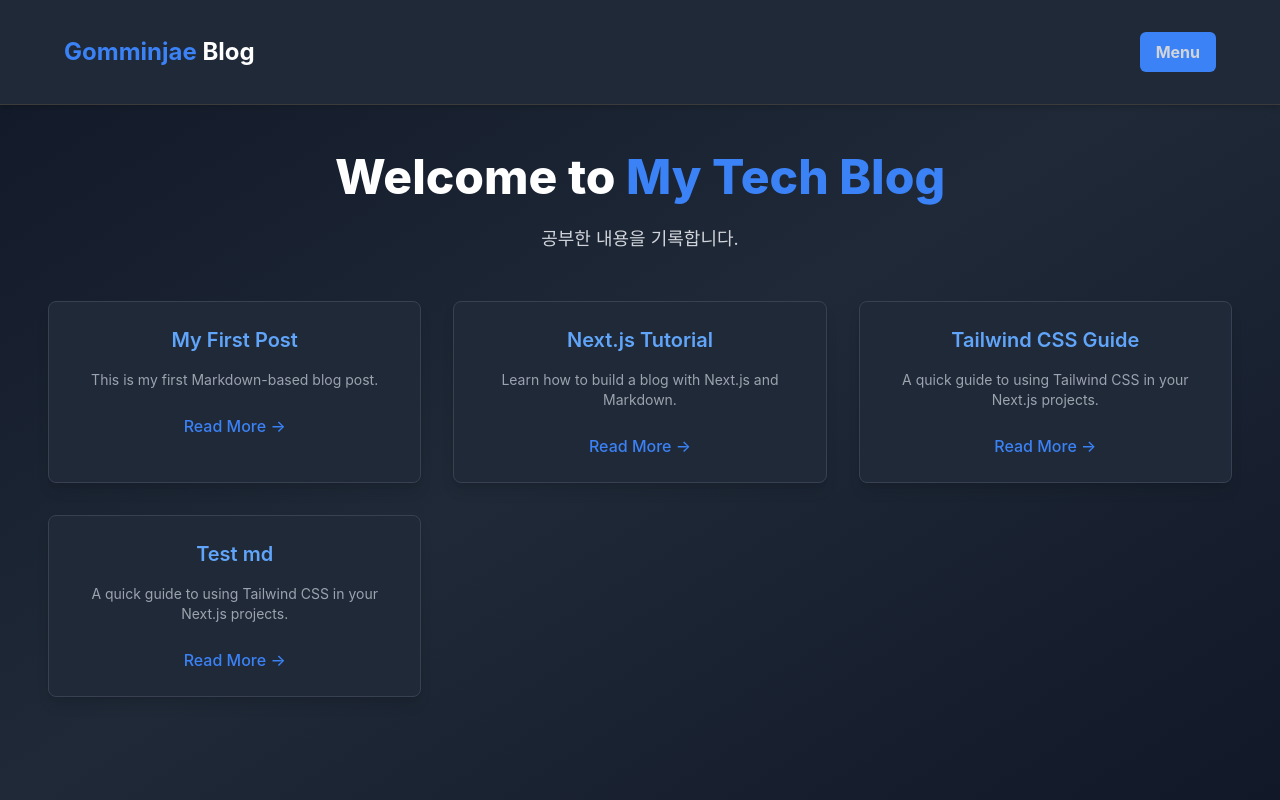
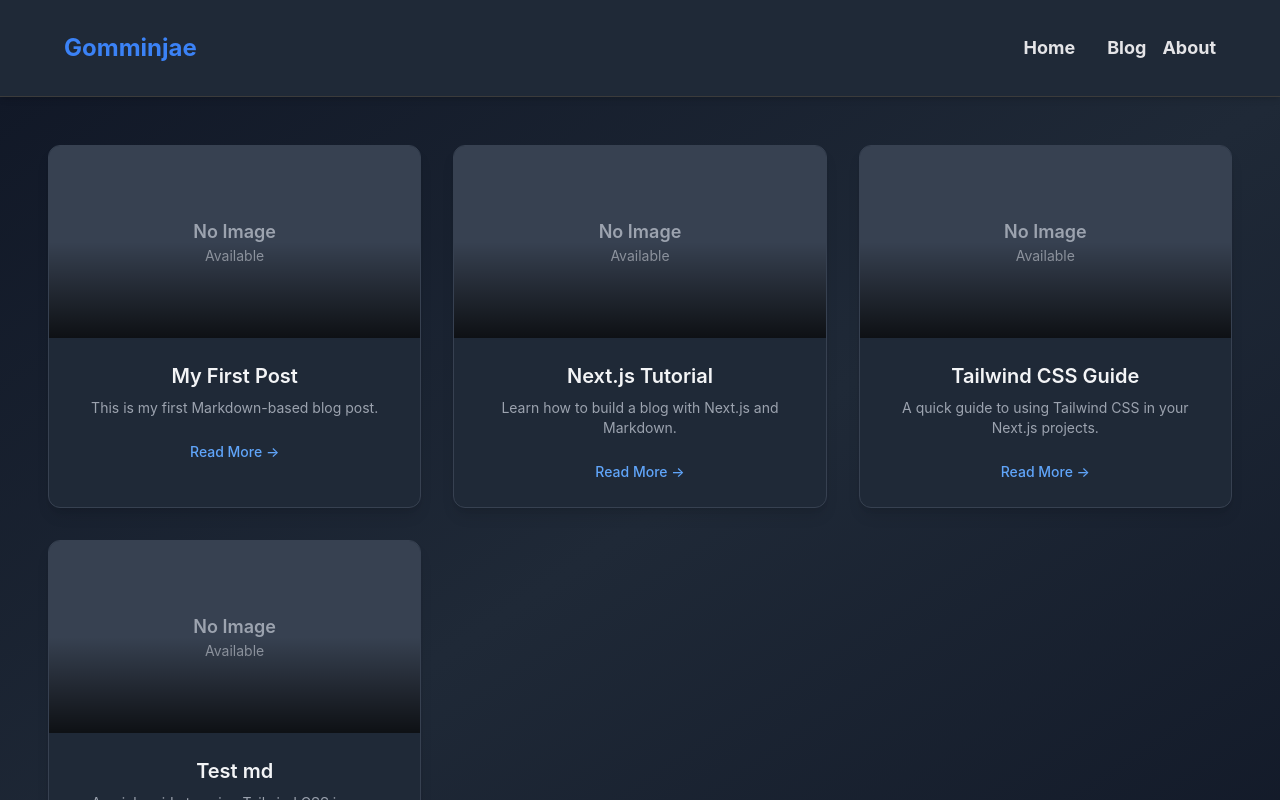
Before and after one commit to gomminjae/gomminjae-blog, a Next.js app: page / in a window 1280 px wide. Shown: the top 800 px of the page. Built offline with nearby package versions, Linux system fonts and the light colour scheme.

Commit message:
Feat: Logo Card

```diff
--- a/src/app/components/Header.tsx
+++ b/src/app/components/Header.tsx
@@ -1,17 +1,24 @@
-"use client";
-
-import React from "react";
+import Link from "next/link";
 
 export default function Header() {
   return (
-    <header className="bg-gray-800 shadow-md sticky top-0 z-50">
+    <header className="bg-gray-800 text-gray-100 sticky top-0 z-50 shadow-md">
       <div className="max-w-7xl mx-auto px-6 sm:px-12 py-4 flex justify-between items-center">
-        <h1 className="text-xl sm:text-2xl font-bold text-blue-500">
-          Gomminjae <span className="text-white">Blog</span>
+        <h1 className="text-xl sm:text-2xl font-bold">
+          <Link href="/">Gomminjae</Link>
         </h1>
-        <button className="text-sm sm:text-base text-gray-300 hover:text-blue-400">
-          Menu
-        </button>
+        <nav className="space-x-4">
+          <Link href="/" className="text-lg font-bold hover:text-blue-400">
+            Home
+          </Link>
+          <Link href="/blog" className="text-lg font-bold hover:text-blue-400">
+            Blog
+          </Link>
+          <Link href="/about" className="text-lg font-bold hover:text-blue-400">
+            About
+          </Link>
+
+        </nav>
       </div>
     </header>
   );
--- a/src/app/layout.tsx
+++ b/src/app/layout.tsx
@@ -26,20 +26,13 @@ export default function RootLayout({
   children: React.ReactNode;
 }) {
   return (
-    <html lang="en"
-    suppressHydrationWarning
-    >
+    <html lang="en" suppressHydrationWarning>
       <body
         className={`${geistSans.variable} ${geistMono.variable} antialiased bg-gray-900 text-gray-100`}
       >
-        {/* 레이아웃 */}
         <div className="flex flex-col min-h-screen">
-          {/* Header */}
-
-          {/* Main Content */}
+          <Header />
           <main className="flex-1">{children}</main>
-
-          {/* Footer */}
           <Footer />
         </div>
       </body>
--- a/src/app/page.tsx
+++ b/src/app/page.tsx
@@ -6,46 +6,47 @@ export default function HomePage() {
 
   return (
     <div className="relative w-full min-h-screen bg-gradient-to-br from-gray-900 via-gray-800 to-gray-900 overflow-hidden">
-      {/* 헤더 */}
-      <header className="sticky top-0 bg-gray-800 z-50 shadow-md">
-        <div className="max-w-7xl mx-auto px-6 sm:px-12 py-4 flex justify-between items-center">
-          <h1 className="text-xl sm:text-2xl font-bold text-blue-500">
-            Gomminjae <span className="text-white">Blog</span>
-          </h1>
-          <button className="text-sm sm:text-base text-gray-300 hover:text-blue-400">
-            Menu
-          </button>
-        </div>
-      </header>
-
       {/* 메인 콘텐츠 */}
       <main className="relative z-10 max-w-7xl mx-auto px-6 sm:px-12 py-12 text-center">
-        <h1 className="text-3xl sm:text-5xl font-extrabold text-white mb-6">
-          Welcome to <span className="text-blue-500">My Tech Blog</span>
-        </h1>
-        <p className="text-base sm:text-lg text-gray-300 mb-12">
-          공부한 내용을 기록합니다.
-        </p>
-
         {/* 블로그 글 리스트 */}
-        <div className="grid gap-6 sm:gap-8 grid-cols-1 sm:grid-cols-2 lg:grid-cols-3">
+        <div className="grid gap-8 grid-cols-1 sm:grid-cols-2 lg:grid-cols-3">
           {posts.map((post) => (
             <div
               key={post.slug}
-              className="bg-gray-800 border border-gray-700 rounded-lg p-6 shadow-lg hover:shadow-xl transform hover:-translate-y-2 transition duration-300"
+              className="group relative bg-gray-800 border border-gray-700 rounded-xl shadow-lg overflow-hidden hover:shadow-xl transition transform hover:-translate-y-1"
             >
-              <h3 className="text-xl font-semibold text-blue-400 mb-4">
+              {/* 이미지 또는 대체 영역 */}
+              <div className="relative h-48 flex items-center justify-center bg-gray-700">
+                {post.metadata.image ? (
+                  <img
+                    src={post.metadata.image}
+                    alt={post.metadata.title}
+                    className="absolute inset-0 w-full h-full object-cover group-hover:scale-110 transition-transform duration-300"
+                  />
+                ) : (
+                  <div className="flex flex-col items-center justify-center h-full text-gray-400">
+                    <span className="text-lg font-semibold">No Image</span>
+                    <span className="text-sm">Available</span>
+                  </div>
+                )}
+                <div className="absolute inset-0 bg-gradient-to-t from-black via-transparent to-transparent opacity-75 group-hover:opacity-50 transition-opacity"></div>
+              </div>
+
+              {/* 텍스트 영역 */}
+              <div className="relative p-6">
+                <h3 className="text-xl font-semibold text-gray-100 group-hover:text-blue-400">
                   {post.metadata.title}
                 </h3>
-              <p className="text-sm text-gray-400 mb-6">
+                <p className="text-sm text-gray-400 mt-2 mb-4 line-clamp-3">
                   {post.metadata.description}
                 </p>
                 <Link
                   href={`/article/${post.slug}`}
-                className="text-blue-500 hover:text-blue-400 font-medium"
+                  className="inline-block text-sm font-medium text-blue-400 hover:text-blue-300 mt-2"
                 >
                   Read More →
                 </Link>
+              </div>
             </div>
           ))}
         </div>
```
Lines whose indentation alone changed are shown as unchanged.
